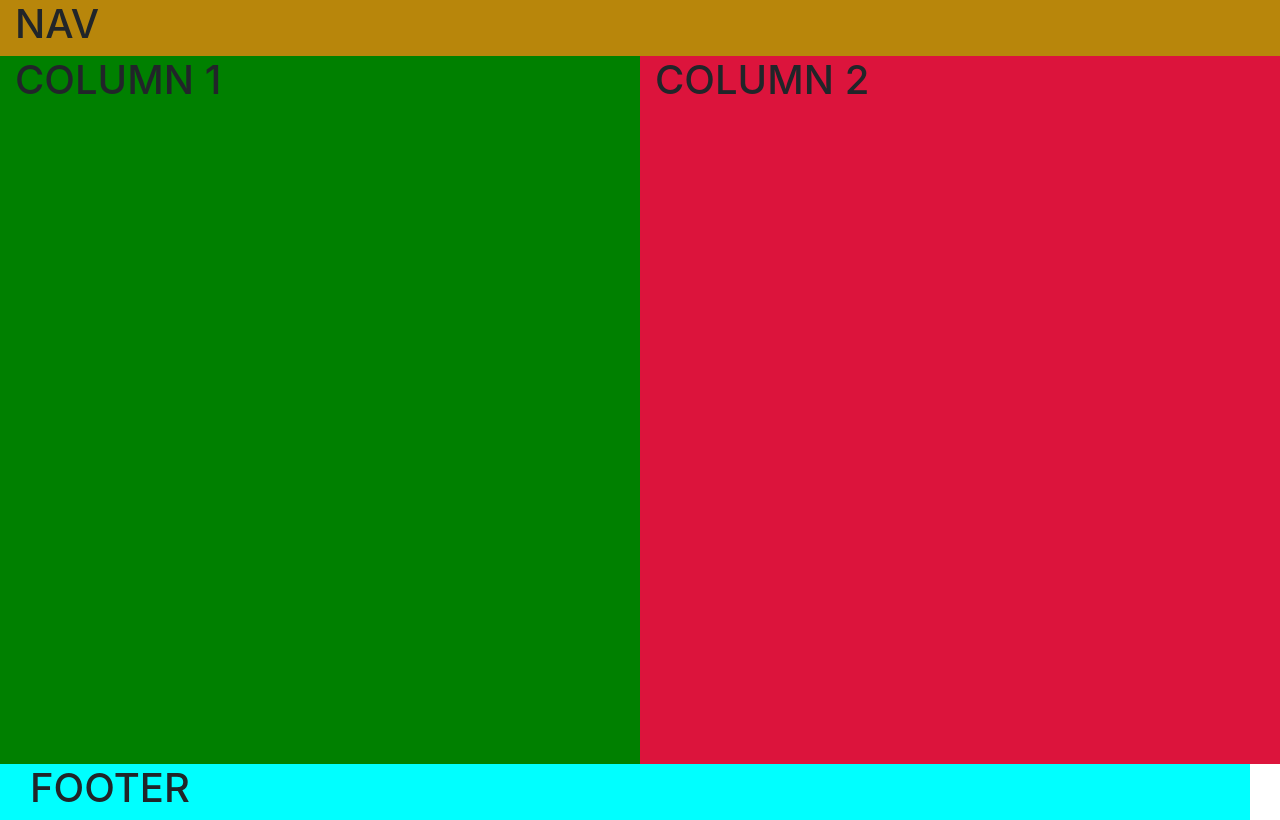
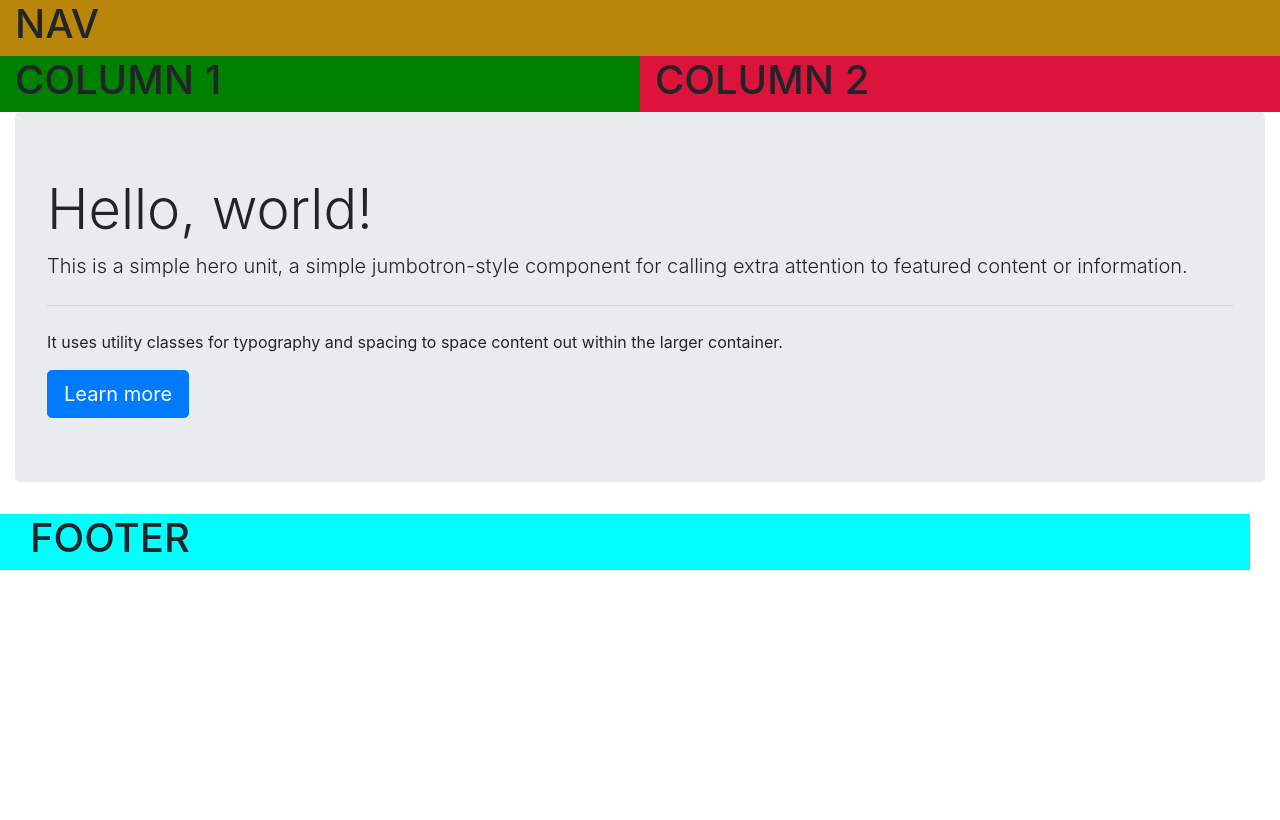
Before and after one commit to FabioMaldonado02/Colab-Practice-, a plain HTML site: page index.html in a window 1280 px wide. Drawn offline with nearby package versions, Linux system fonts and the light colour scheme.

Commit message:
jumbotron added

```diff
--- a/Style/style.css
+++ b/Style/style.css
@@ -3,9 +3,6 @@
   }
 .container {
   display: flex;
-}
-.row-1 {
-  height: 88.5vh;
 }
 .row {
   background-color: darkgoldenrod;
--- a/index.html
+++ b/index.html
@@ -24,12 +24,20 @@
           </div>
         </div>
         <div>
+          <div class="jumbotron">
+            <h1 class="display-4">Hello, world!</h1>
+            <p class="lead">This is a simple hero unit, a simple jumbotron-style component for calling extra attention to featured content or information.</p>
+            <hr class="my-4">
+            <p>It uses utility classes for typography and spacing to space content out within the larger container.</p>
+            <a class="btn btn-primary btn-lg" href="#" role="button">Learn more</a>
+          </div>
           <div class="col-sm row footer">
            <div class="col-sm"><h1>FOOTER</h1></div>
         </div>
 
       </div>
 </div>
+
       <script src="https://code.jquery.com/jquery-3.5.1.slim.min.js"
       integrity="sha384-DfXdz2htPH0lsSSs5nCTpuj/zy4C+OGpamoFVy38MVBnE+IbbVYUew+OrCXaRkfj" crossorigin="anonymous">
   </script>
```
